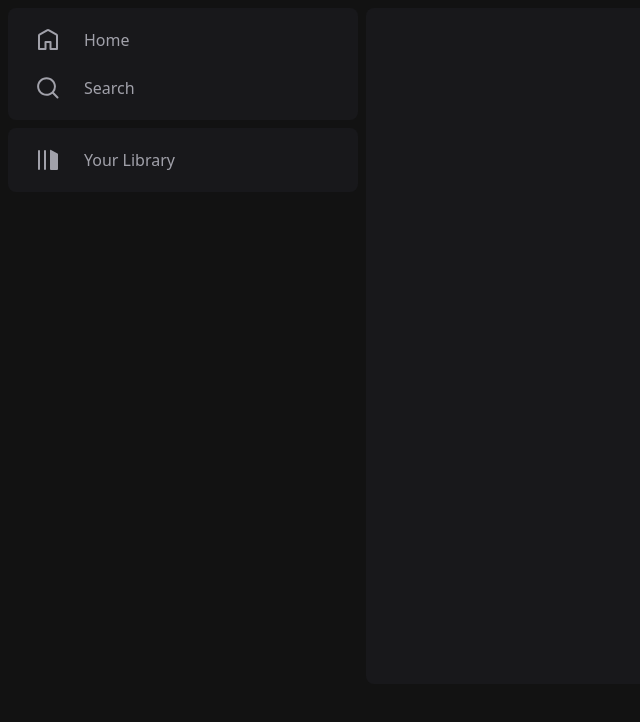
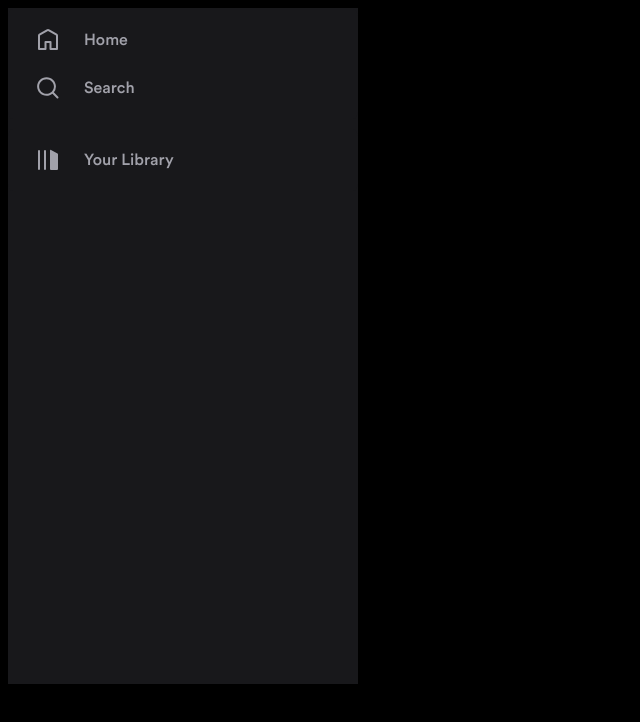
Before and after one commit to Kilian-Sosa/spotify-clone, an Astro site: page / in a window 1280 px wide. Shown: the whole page, without its empty margins (0-640 px from the left). Built offline with nearby package versions, Linux system fonts and the light colour scheme; Astro itself is replaced by a stand-in of ours.

Commit message:
feat: Add new fonts to layout

```diff
--- a/src/layouts/Layout.astro
+++ b/src/layouts/Layout.astro
@@ -13,13 +13,13 @@ const { title } = Astro.props;
 	</head>
 	<body>
 		<div id="app" class="relative h-screen p-2 gap-2">
-			<aside class="[grid-area:aside] flex-col overflow-y-auto">
+			<aside class="[grid-area:aside] flex-col overflow-y-auto bg-zinc-900">
 				<AsideMenu />
+
+				<main class="[grid-area:main] rounded-lg bg-zinc-900 overflow-y-auto">
+					<slot />
+				</main>
 			</aside>
-
-			<main class="[grid-area:main] rounded-lg bg-zinc-900 overflow-y-auto">
-
-			</main>
 
 			<footer class="[grid-area:player] min-h-[100px]">
 
@@ -40,7 +40,47 @@ const { title } = Astro.props;
 </style>
 <style is:global>
 	html {
-		font-family: system-ui, sans-serif;
-		background: #121212;
+		font-family: "CircularStd", system-ui, sans-serif;
+		background: #000;
 	}
+
+	@font-face {
+        font-family: "CircularStd";
+        src: url("/fonts/CircularStd-Medium.woff2") format("woff2");
+        font-weight: 500;
+        font-style: normal;
+        font-display: swap;
+      }
+
+      @font-face {
+        font-family: "CircularStd";
+        src: url("/fonts/CircularStd-Book.woff2") format("woff2");
+        font-weight: 400;
+        font-style: normal;
+        font-display: swap;
+      }
+
+      @font-face {
+        font-family: "CircularStd";
+        src: url("/fonts/CircularStd-Light.woff2") format("woff2");
+        font-weight: 300;
+        font-style: normal;
+        font-display: swap;
+      }
+
+      @font-face {
+        font-family: "CircularStd";
+        src: url("/fonts/CircularStd-Bold.woff2") format("woff2");
+        font-weight: 700;
+        font-style: normal;
+        font-display: swap;
+      }
+
+      @font-face {
+        font-family: "CircularStd";
+        src: url("/fonts/CircularStd-Black.woff2") format("woff2");
+        font-weight: 900;
+        font-style: normal;
+        font-display: swap;
+      }
 </style>
```
